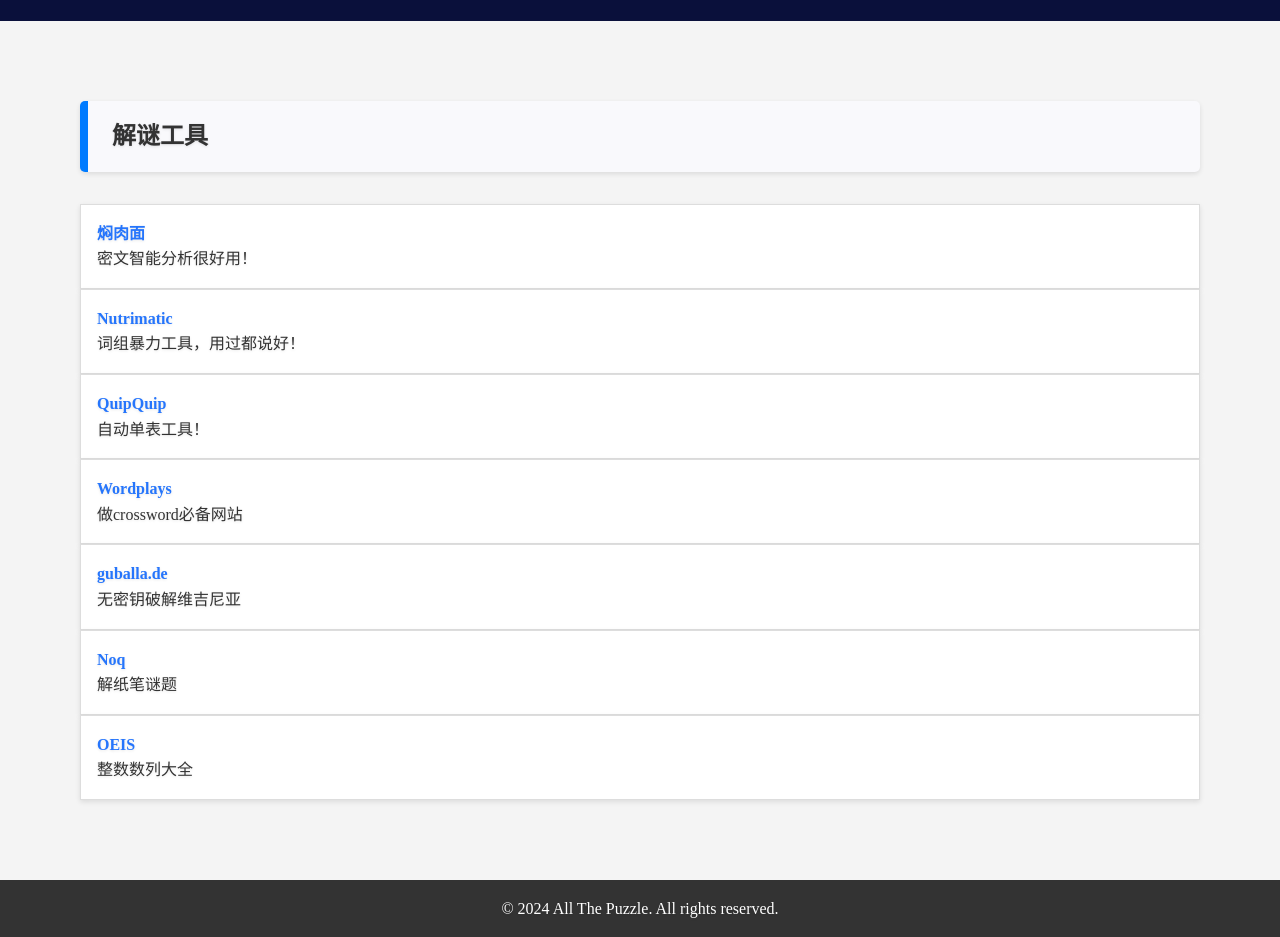
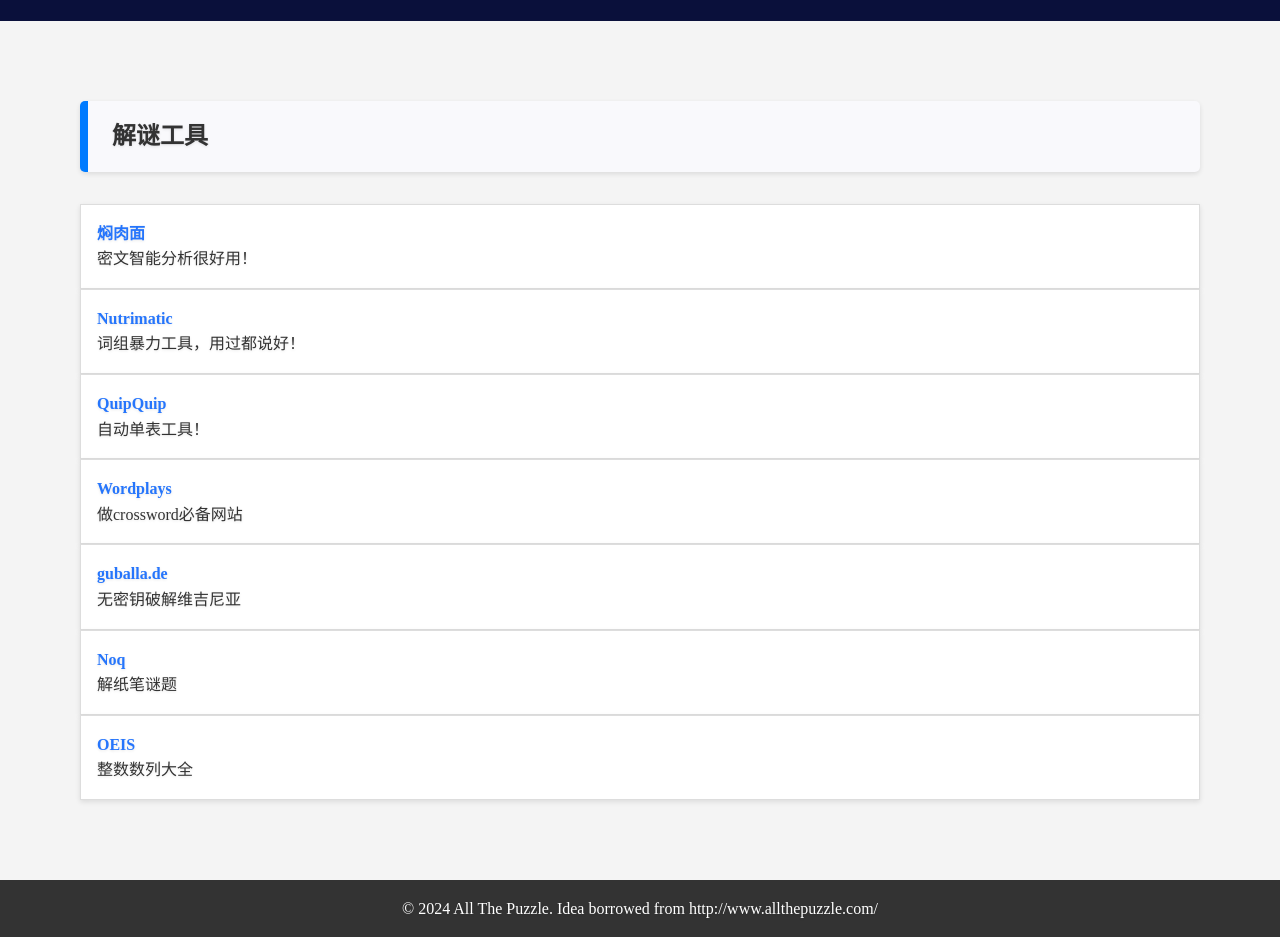
Before and after one commit to episvr/puzweb, a plain HTML site: page tool.html in a window 1280 px wide. Shown: the part 70-1007 px from the top of the page. Drawn offline with Linux system fonts and the light colour scheme.

Commit message:
little change

```diff
--- a/tool.html
+++ b/tool.html
@@ -45,7 +45,10 @@
       </section>
     </div>
     <footer>
-      <p>&copy; 2024 All The Puzzle. All rights reserved.</p>
+      <p>
+        &copy; 2024 All The Puzzle. Idea borrowed from
+        http://www.allthepuzzle.com/
+      </p>
     </footer>
   </body>
 </html>
```
